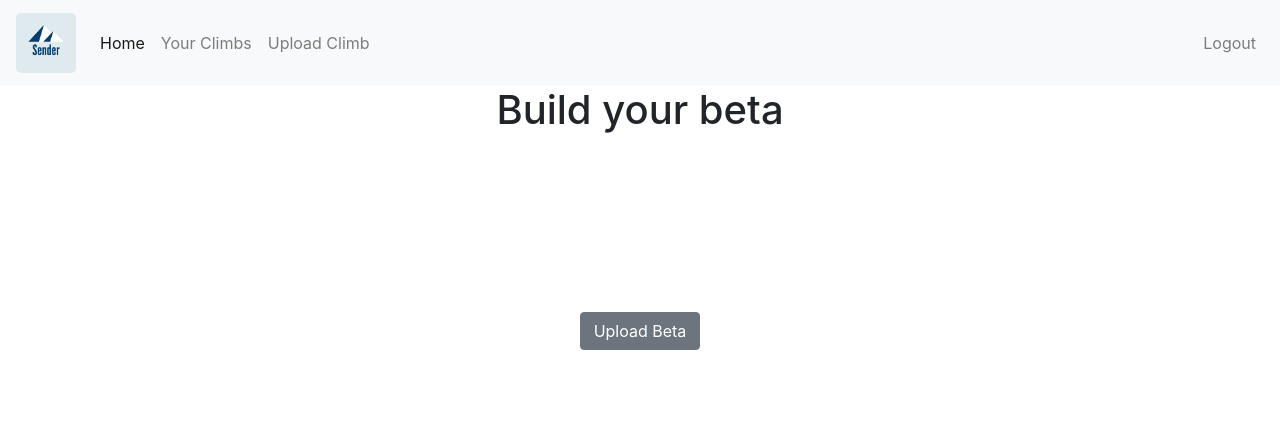
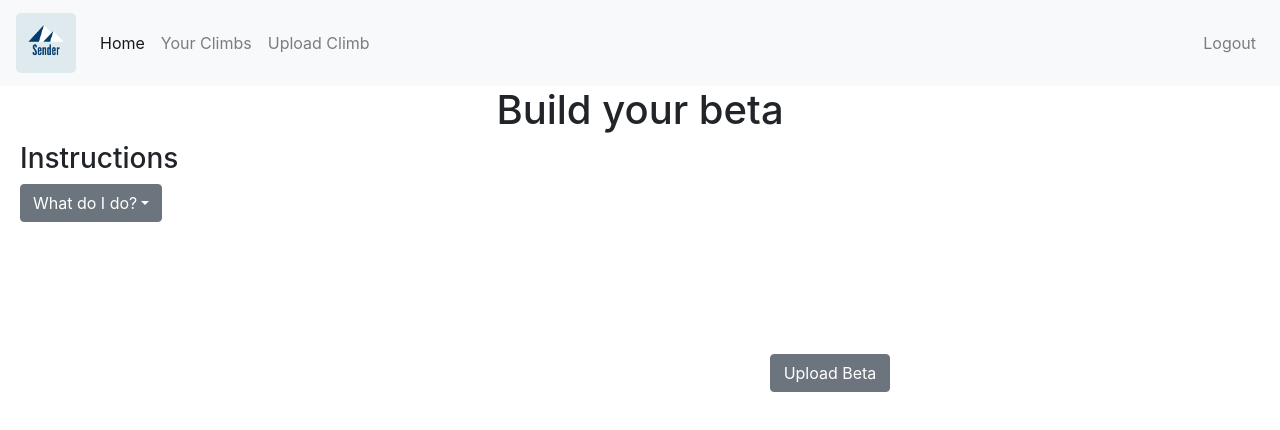
Before and after one commit to alexcurnow/Sender, a React (Create React App) app in the folder Sender/client/: page /betabuilder/1 in a window 1280 px wide. Shown: the top 430 px of the page. Built offline with nearby package versions, Linux system fonts and the light colour scheme; no server answers; sample sign-in values are in the browser's storage.

Commit message:
instructions included on beta builder

```diff
--- a/Sender/client/src/components/climb/BetaBuilder.css
+++ b/Sender/client/src/components/climb/BetaBuilder.css
@@ -1,6 +1,6 @@
 .betaBuilderContainer {
   display: flex;
-  justify-content: center;
+  /* justify-content: center; */
   align-items: center;
   flex-direction: column;
 }
@@ -13,3 +13,27 @@
   width: 120px;
   margin-top: 20px;
 }
+
+.instructionCanvasContainer {
+  display: flex;
+  justify-content: space-between;
+  width: 100%;
+}
+
+.canvas {
+  display: flex;
+  flex-direction: column;
+  margin-right: 300px;
+  align-items: center;
+  margin-bottom: 50px;
+}
+
+.instructions {
+  width: 275px;
+  margin-left: 20px;
+}
+
+.betaBuilderContainer > h3 {
+  margin-right: auto;
+  margin-left: 20px;
+}
--- a/Sender/client/src/components/climb/BetaBuilder.js
+++ b/Sender/client/src/components/climb/BetaBuilder.js
@@ -3,7 +3,14 @@ import { ClimbContext } from "../../providers/ClimbProvider";
 import { useParams, useHistory } from "react-router-dom";
 import "./BetaBuilder.css";
 import { LimbContext } from "../../providers/LimbProvider";
-import { Modal, Button } from "reactstrap";
+import {
+  Modal,
+  Button,
+  Dropdown,
+  DropdownItem,
+  DropdownToggle,
+  DropdownMenu,
+} from "reactstrap";
 import { LimbSelect } from "../limb/LimbSelect";
 import { MoveContext } from "../../providers/MoveProvider";
 
@@ -71,10 +78,14 @@ export const BetaBuilder = () => {
     history.push("/");
   };
 
+  const [dropdownOpen, setDropdownOpen] = useState(false);
+  const toggle = () => setDropdownOpen(!dropdownOpen);
+
   return (
     <>
       <h1>Build your beta</h1>
-      <Modal isOpen={limbModal}>
+
+      <Modal isOpen={limbModal} toggle={toggleLimbModal}>
         <LimbSelect
           limbs={limbs}
           setLimb={setLimb}
@@ -84,6 +95,35 @@ export const BetaBuilder = () => {
           movesList={movesList}
         />
       </Modal>
+      <h3>Instructions</h3>
+      <div className="instructionCanvasContainer">
+        <div className="instructions">
+          <Dropdown isOpen={dropdownOpen} toggle={toggle}>
+            <DropdownToggle caret>What do I do?</DropdownToggle>
+            <DropdownMenu>
+              <DropdownItem>
+                Click the holds in the order you did the climb.
+              </DropdownItem>
+              <DropdownItem>
+                Try to click precisely where you touched each hold.
+              </DropdownItem>
+              <DropdownItem>
+                Select which hand or foot went on the hold you clicked.
+              </DropdownItem>
+              <DropdownItem>
+                Once you've added all the moves, click the <b>Upload Beta</b>
+              </DropdownItem>
+              <DropdownItem>
+                button and you're all set! You'll be taken back to your
+                dashboard
+              </DropdownItem>
+              <DropdownItem>
+                where you can see your climb among the other user climbs.
+              </DropdownItem>
+            </DropdownMenu>
+          </Dropdown>
+        </div>
+        <div className="canvas">
           <canvas
             onClick={(e) => {
               getCoords(e);
@@ -105,6 +145,8 @@ export const BetaBuilder = () => {
           >
             Upload Beta
           </Button>
+        </div>
+      </div>
     </>
   );
 };
```
Lines whose indentation alone changed are shown as unchanged.
